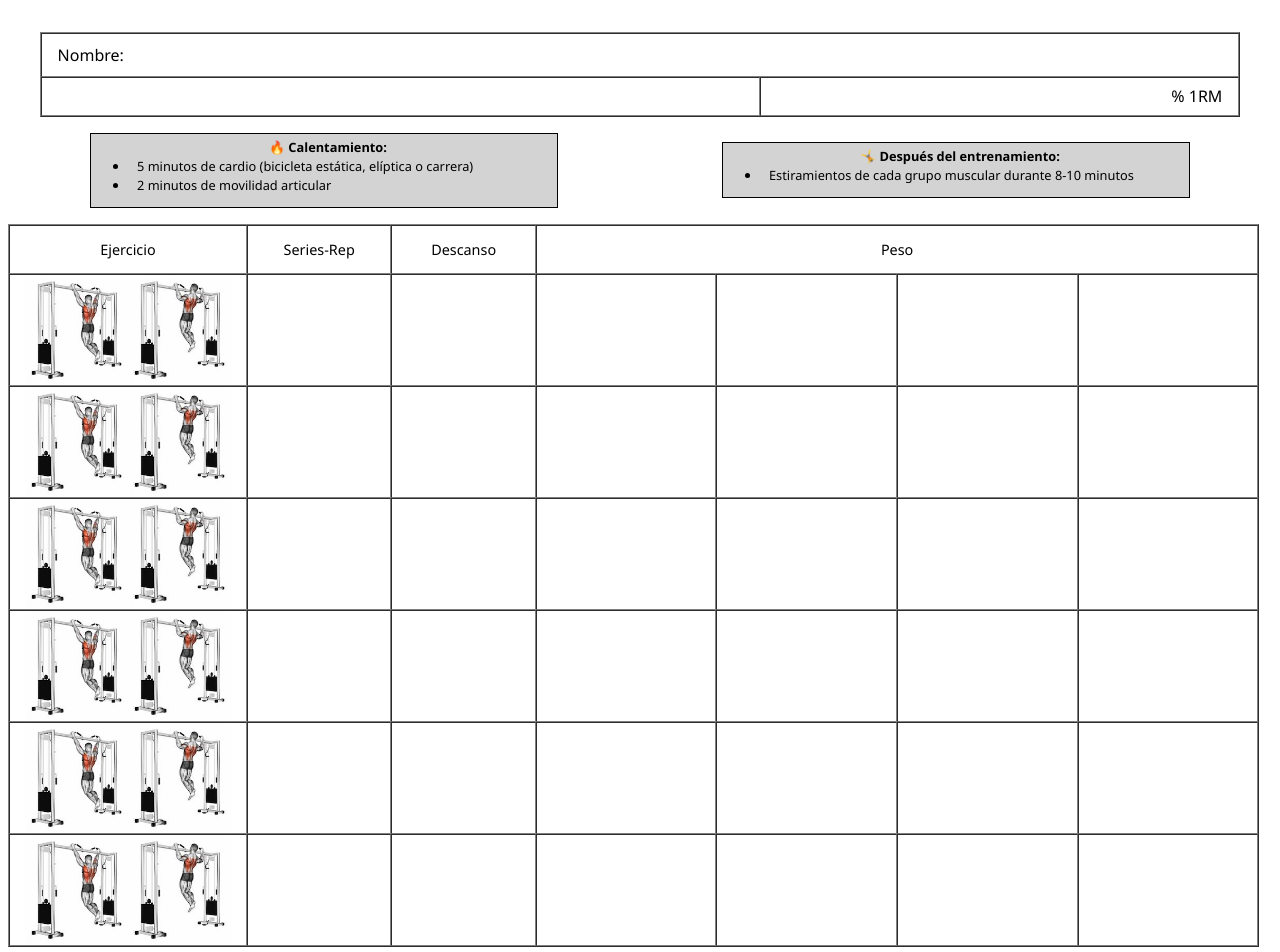
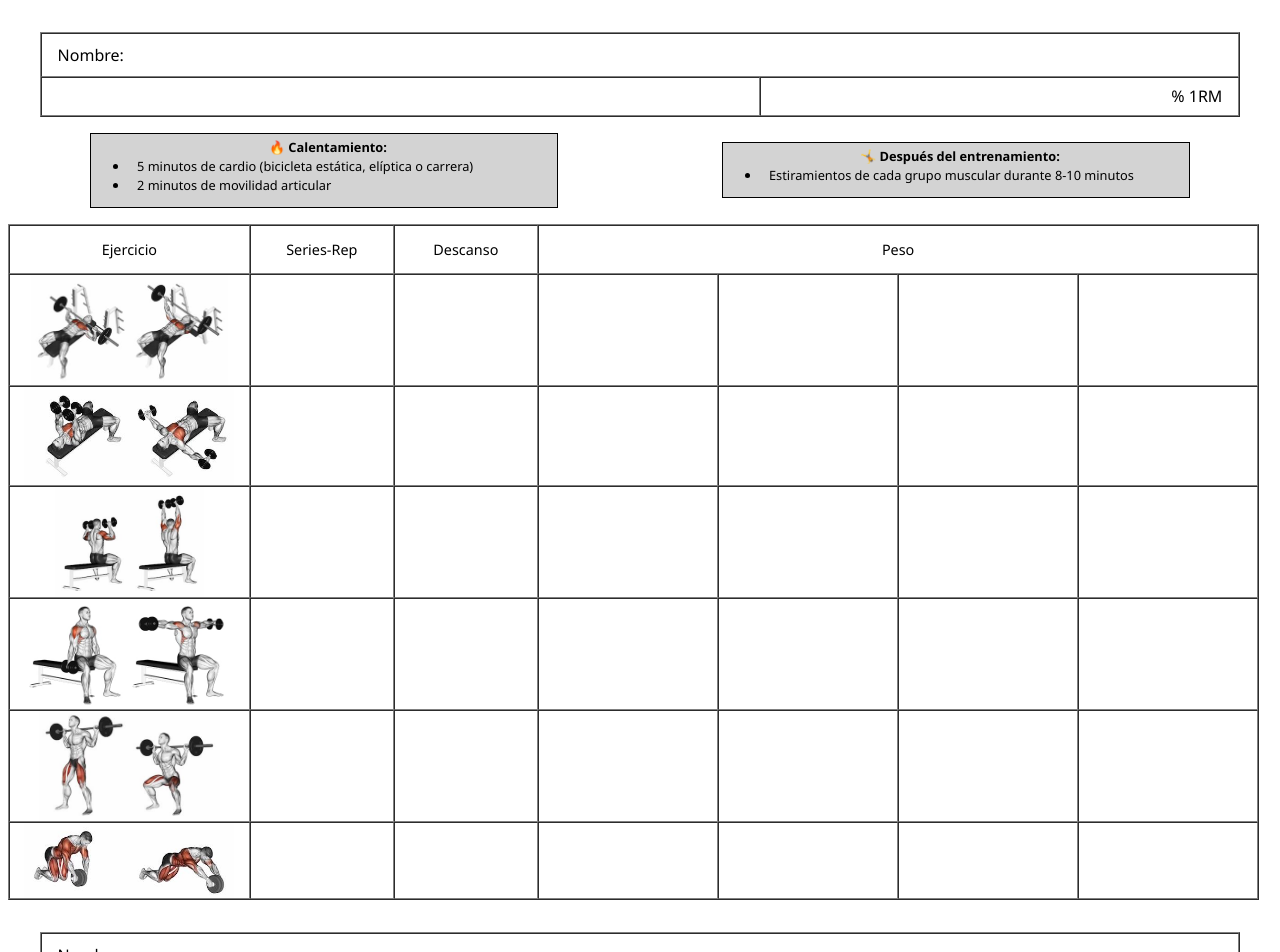
Before and after one commit to fernanfpinformatica/gym-workout-creator, a Vue app: page / in a window 1280 px wide. Shown: the top 952 px of the page. Built offline with nearby package versions, Linux system fonts and the light colour scheme.

Commit message:
Image refs for Dividida day 3

```diff
--- a/src/App.vue
+++ b/src/App.vue
@@ -31,22 +31,22 @@ export default {
             weightColumnColespan: 4,
             exercises: [
               {
-                imgSrc: require('./assets/img/Back+Lats/image--005.jpg')
+                imgSrc: require('./assets/img/Chest/image--009.jpg')
               },
               {
-                imgSrc: require('./assets/img/Back+Lats/image--005.jpg')
+                imgSrc: require('./assets/img/Chest/image--011.jpg')
               },
               {
-                imgSrc: require('./assets/img/Back+Lats/image--005.jpg')
+                imgSrc: require('./assets/img/Shoulders/image--008.jpg')
               },
               {
-                imgSrc: require('./assets/img/Back+Lats/image--005.jpg')
+                imgSrc: require('./assets/img/Shoulders/image--060.jpg')
               },
               {
-                imgSrc: require('./assets/img/Back+Lats/image--005.jpg')
+                imgSrc: require('./assets/img/UpperLegs+Glutes/image--005.jpg')
               },
               {
-                imgSrc: require('./assets/img/Back+Lats/image--005.jpg')
+                imgSrc: require('./assets/img/Abs+Core/image--016.jpg')
               },
             ]
           },
@@ -77,22 +77,22 @@ export default {
             weightColumnColespan: 4,
             exercises: [
               {
-                imgSrc: require('./assets/img/Back+Lats/image--005.jpg')
+                imgSrc: require('./assets/img/Chest/image--009.jpg')
               },
               {
-                imgSrc: require('./assets/img/Back+Lats/image--006.jpg')
+                imgSrc: require('./assets/img/Chest/image--011.jpg')
               },
               {
-                imgSrc: require('./assets/img/Back+Lats/image--007.jpg')
+                imgSrc: require('./assets/img/Shoulders/image--008.jpg')
               },
               {
-                imgSrc: require('./assets/img/Back+Lats/image--008.jpg')
+                imgSrc: require('./assets/img/Shoulders/image--060.jpg')
               },
               {
-                imgSrc: require('./assets/img/Back+Lats/image--005.jpg')
+                imgSrc: require('./assets/img/UpperLegs+Glutes/image--005.jpg')
               },
               {
-                imgSrc: require('./assets/img/Back+Lats/image--005.jpg')
+                imgSrc: require('./assets/img/Abs+Core/image--016.jpg')
               },
             ]
           },
```
